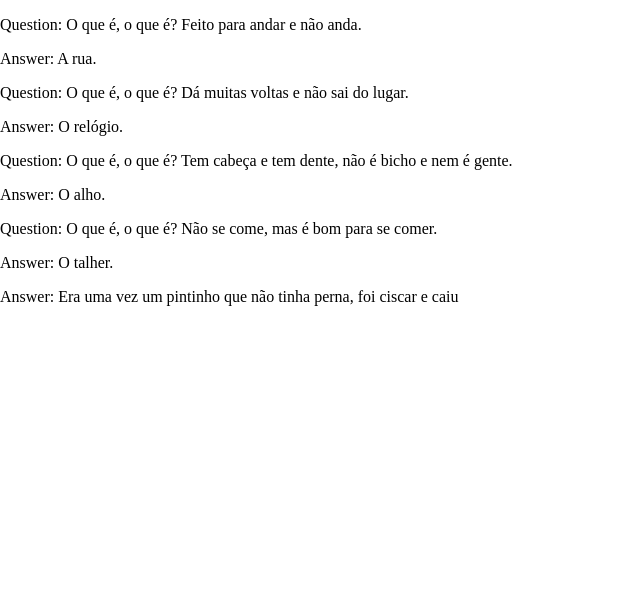
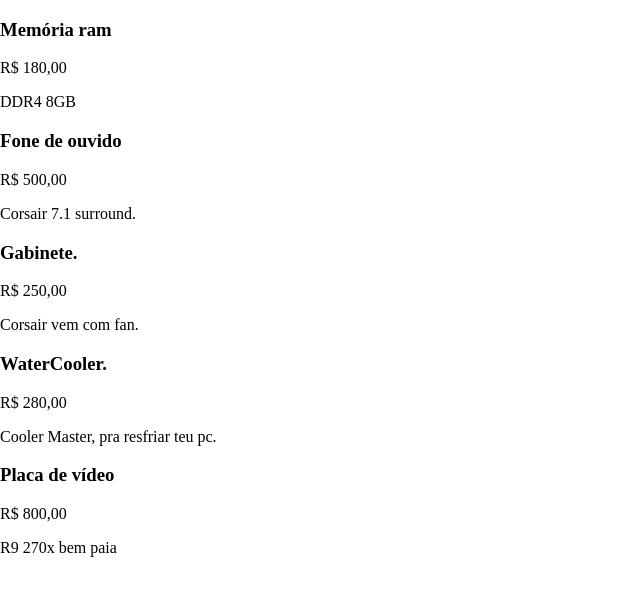
Before and after one commit to MVictorM/meme-generator, a React (Create React App) app: page / in a window 1280 px wide. Shown: the top 596 px of the page, without its empty margins (0-640 px from the left). Built offline with nearby package versions, Linux system fonts and the light colour scheme.

Commit message:
products data

```diff
--- a/src/components/App.js
+++ b/src/components/App.js
@@ -1,15 +1,14 @@
 import React from 'react';
-import Joke from './Joke';
-import jokesData from './jokesData'
+import Product from "./Product";
+import productsData from "./productsData";
 
 //arrow function
 function App() {
-    //simulando um arquivo json
-    const jokeComponents = jokesData.map(joke =>
-        <Joke key={joke.id} question={joke.question} answer={joke.answer} />
-    );
+    const productComponents = productsData.map(item =>
+        <Product key={item.id} name={item.name} description={item.description} price={item.price}/>
+        );
     return <div>
-        {jokeComponents}
+        {productComponents}
     </div>;
 }
 
--- a/src/components/Joke.js
+++ /dev/null
@@ -1,13 +0,0 @@
-import React from 'react';
-
-function Joke(props) {
-    return (
-        <div>
-            {/*Style condition*/}
-            <p style={{display: props.question ? "block" : "none"}}>Question: {props.question}</p>
-            <p>Answer: {props.answer}</p>
-        </div>
-    );
-}
-
-export default Joke;
--- /dev/null
+++ b/src/components/Product.js
@@ -0,0 +1,11 @@
+import React from 'react'
+
+function Product(props) {
+    return <div>
+        <h3>{props.name}</h3>
+        <p>{props.price.toLocaleString('pt-BR', {style: 'currency', currency:'BRL'})}</p>
+        <p>{props.description}</p>
+    </div>
+}
+
+export default Product;
--- a/src/components/jokesData.js
+++ /dev/null
@@ -1,29 +0,0 @@
-const jokesData = [
-    {
-        id: 1,
-        question: "O que é, o que é? Feito para andar e não anda.",
-        answer: "A rua.",
-    },
-    {
-        id: 2,
-        question: "O que é, o que é? Dá muitas voltas e não sai do lugar.",
-        answer: "O relógio.",
-    },
-    {
-        id: 3,
-        question: "O que é, o que é? Tem cabeça e tem dente, não é bicho e nem é gente.",
-        answer: "O alho.",
-    },
-    {
-        id: 4,
-        question: "O que é, o que é? Não se come, mas é bom para se comer.",
-        answer: "O talher.",
-    },
-    {
-        id: 5,
-        question: "",
-        answer: "Era uma vez um pintinho que não tinha perna, foi ciscar e caiu",
-    }
-];
-
-export default jokesData;
--- /dev/null
+++ b/src/components/productsData.js
@@ -0,0 +1,34 @@
+const productsData = [
+    {
+        id: 1,
+        name: "Memória ram",
+        price: 180.00,
+        description: "DDR4 8GB",
+    },
+    {
+        id: 2,
+        name: "Fone de ouvido",
+        price: 500.00,
+        description: "Corsair 7.1 surround.",
+    },
+    {
+        id: 3,
+        name: "Gabinete.",
+        price: 250.00,
+        description: "Corsair vem com fan.",
+    },
+    {
+        id: 4,
+        name: "WaterCooler.",
+        price: 280.00,
+        description: "Cooler Master, pra resfriar teu pc.",
+    },
+    {
+        id: 5,
+        name: "Placa de vídeo",
+        price: 800.00,
+        description: "R9 270x bem paia",
+    }
+];
+
+export default productsData;
```
